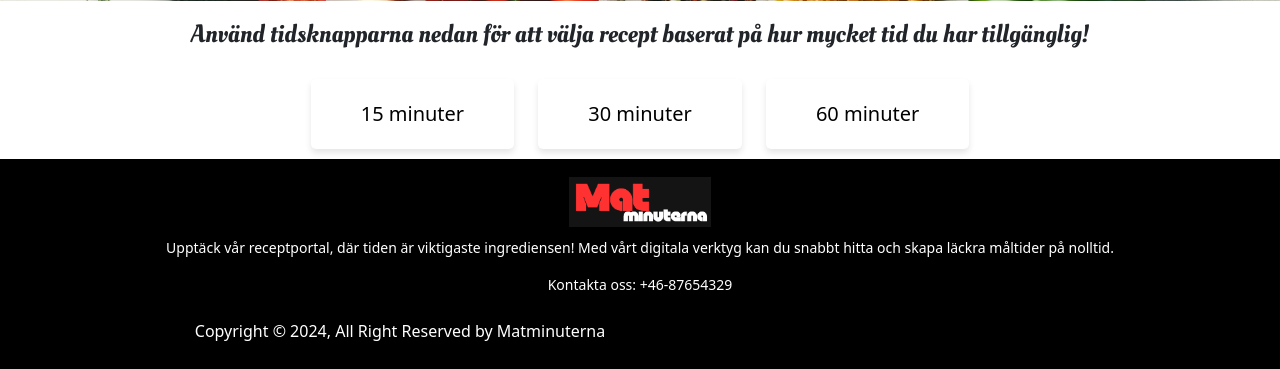
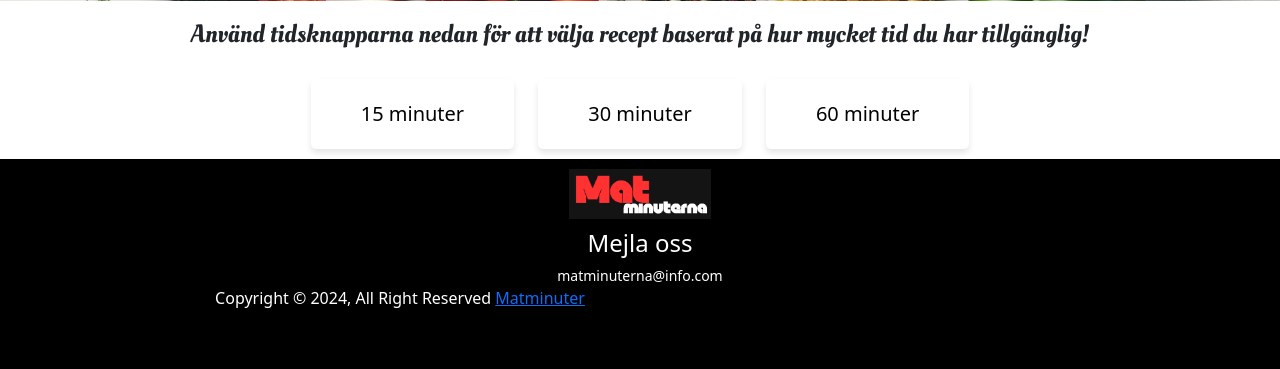
Before and after one commit to PetarNikolicc/Agil, a Flask app: page / in a window 1280 px wide. Shown: the part 599-968 px from the top of the page. After the commit the page ends 907 px from the top, so only its background shows below. Run offline with Flask 3, Linux system fonts and the light colour scheme; some web fonts are replaced.

Commit message:
Update footer.html

```diff
--- a/templates/footer.html
+++ b/templates/footer.html
@@ -1,36 +1,38 @@
+<!DOCTYPE html>
+<html lang="en">
+<head>
+    <meta charset="UTF-8">
+    <meta name="viewport" content="width=device-width, initial-scale=1.0">
+    <title>Document</title>
+    <link rel="stylesheet" href="footer.css">
+</head>
+<body>
     <footer class="footer-section">
-    <div class="footer-container" id="contact">
-        <div class="footer-content pt-2 pb-2">
-            <div class="footer-row">
-                <div class="col text-center">
-                    <div class="footer-widget">
+        <div class="footer-container">
             <div class="footer-logo">
-                            <a href="/">
-                                <img src="/static/images/Matminuterna151414.png" class="img-fluid" alt="logo">
-                            </a>
-                        </div>
-                        <div class="footer-text">
-                            <p>Upptäck vår receptportal, där tiden är viktigaste ingrediensen! Med vårt digitala verktyg kan du snabbt hitta och skapa läckra måltider på nolltid.</p>
+                <a href="#"><img src="Matminuterna151414.png" alt="Logo"></a>
             </div>
             <div class="footer-contact">
-                            <p>Kontakta oss: +46-87654329</p>
+                <div class="single-cta">
+                    <i class="far fa-envelope-open"></i>
+                    <div class="cta-text">
+                        <h4>Mejla oss</h4>
+                        <span>matminuterna@info.com</span>
                     </div>
                 </div>
             </div>
         </div>
-        </div>
-    </div>
-
         <div class="copyright-area">
             <div class="container">
                 <div class="row">
                     <div class="col-xl-6 col-lg-6 text-center text-lg-left">
                         <div class="copyright-text">
-                        <p>Copyright &copy; 2024, All Right Reserved by Matminuterna</p>
-                    </div>
+                            <p>Copyright &copy; 2024, All Right Reserved <a href="#">Matminuter</a></p>
                         </div>
                     </div>
                 </div>
             </div>
         </div>
     </footer>
+</body>
+</html>
```
Lines whose indentation alone changed are shown as unchanged.
